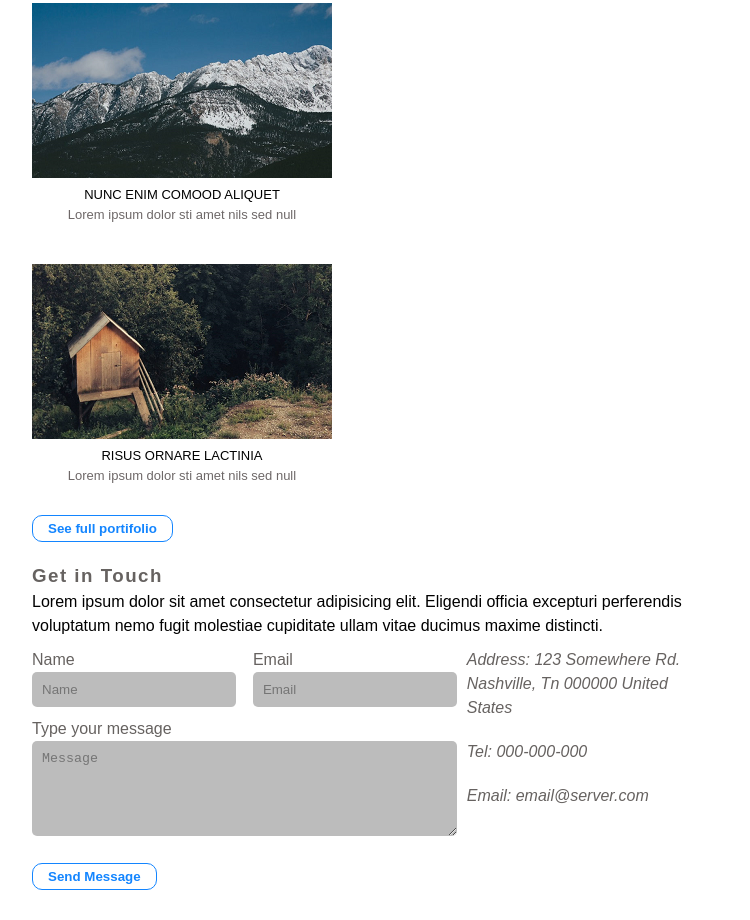
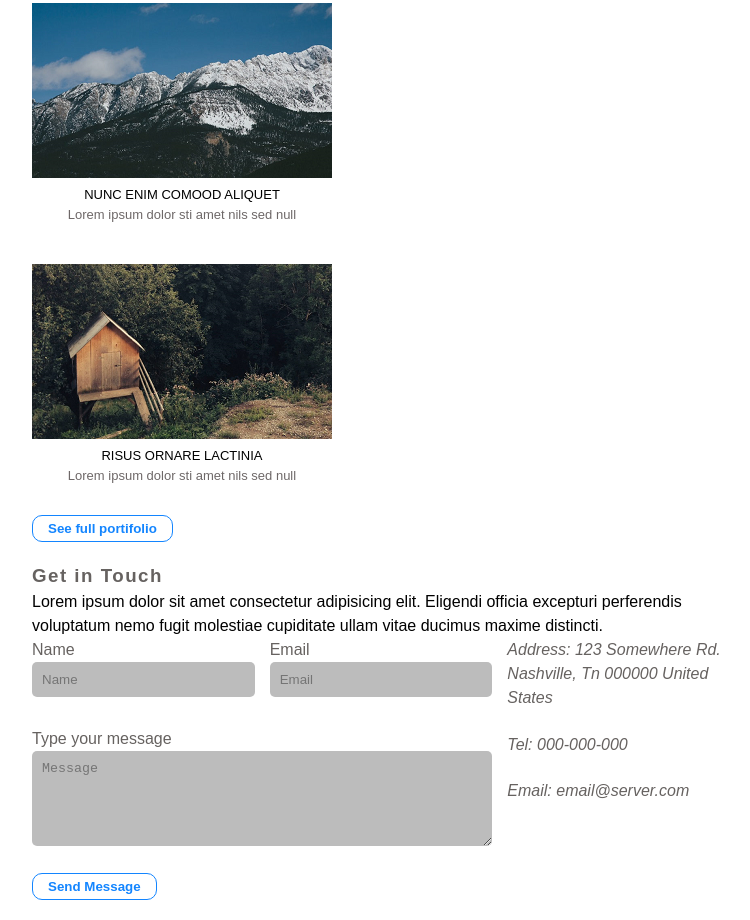
Before and after one commit to kaykyveiga/project-strata, a plain HTML site: page index.html in a window 1280 px wide. Shown: the part 1407-2327 px from the top of the page, without its empty margins (530-1280 px from the left). Drawn offline with Linux system fonts and the light colour scheme.

Commit message:
project-strata

```diff
--- a/estilo/style.css
+++ b/estilo/style.css
@@ -109,31 +109,21 @@ body {
 
 }
 
-.contact-form {
-    width: 60%;
+.gridConteiner{
+    width: 100%;
+    display: grid;
     float: left;
-    margin: 10px 10px 0px 0px;
+    grid-template-columns: repeat(3,1fr);
+    grid-template-rows: 2;
+    row-gap: 10px;
+    column-gap: 5px;
+    color: #666260;
+   }
+   .gridItem{
+    padding: 0px 10px 10px 0px;
    }
 
-.name {
-    width: 48%;
-    float: left;
-    color: #666260;
-    margin-right: 4%;
-}
-
-.email {
-    color: #666260;
-    width: 48%;
-    float: left;
-}
-
-.message {
-    color: #666260;
-    clear: both;
-}
-
-.form-elements {
+   .input{
     box-sizing: border-box;
     width: 100%;
     padding: 10px;
@@ -142,20 +132,18 @@ body {
     border: transparent;
     background-color: #80808086;
    }
-
-.form-elements:hover{
+   .input:hover{
     border: 2px solid #1385FF;
    }
 
-.contact-address {
-    height: 100%;
-    width: 35%;
-    float: left;
-    margin: 10px 0px;
+   .gridItem:nth-child(3){
+    grid-row: span 2;
+    padding-bottom: 20px;
    }
+   .gridItem:nth-child(3) p{
+    padding-bottom: 10%;
+   }
+   .gridItem:nth-child(4){
+    grid-column: span 2;
 
-.contact-address-text {
-    box-sizing: border-box;
-    padding-bottom: 20px;
-    color: #666260;
    }
--- a/index.html
+++ b/index.html
@@ -93,48 +93,43 @@
                 voluptatum nemo fugit molestiae cupiditate ullam vitae ducimus maxime distincti.</p>
 
 
-            <div class="conteiner">
-
-                <div class="contact-form">
                 <form action="#" method="post">
-                        <div class="personal-data">
-                            <div class="name">
+                    <div class="gridConteiner">
+                        <div class="gridItem">
                             <label for="name">Name</label> <br>
-                                <input type="text" name="name" id="name" class="form-elements" placeholder="Name">
-                            </div>
-                            <div class="email">
-                                <label for="email">Email</label> <br>
-                                <input type="email" name="email" id="email" class="form-elements" placeholder="Email">
-                                <br>
+                            <input class="input" type="text" name="name" placeholder="Name">
                         </div>
 
-                        </div>
-                        <div class="message">
-                            <label for="message">Type your message</label> <br>
-                            <textarea name="message" id="message" cols="30" rows="5" class="form-elements"
-                                placeholder="Message"></textarea> <br>
-                            <input class="button" type="submit" value="Send Message">
-                        </div>
-                    </form>
+                        <div class="gridItem">
+                            <label for="email">Email</label> <br>
+                            <input class="input" type="email" name="email" id="email" placeholder="Email">
                         </div>
 
-                <div class="contact-address">
+                        <div class="gridItem">
                             <address>
-                        <p class="contact-address-text">
+                                <p>
                                     <span>Address:</span>
                                     123 Somewhere Rd. Nashville, Tn 000000 United States
                                 </p>
-                        <p class="contact-address-text">
+                                <p>
                                     <span>Tel:</span>
                                     000-000-000
                                 </p>
-                        <p class="contact-address-text">
+                                <p>
                                     <span>Email:</span>
                                     email@server.com
                                 </p>
                             </address>
                         </div>
+                        <div class="gridItem">
+                            <label for="message">Type your message</label> <br>
+                            <textarea class="input" name="" id="" cols="30" rows="5" placeholder="Message"></textarea>
+                            <input class="button" type="submit" value="Send Message">
                         </div>
+
+
+                    </div>
+                </form>
         </section>
     </main>
     </body>
```
Lines whose indentation alone changed are shown as unchanged.
